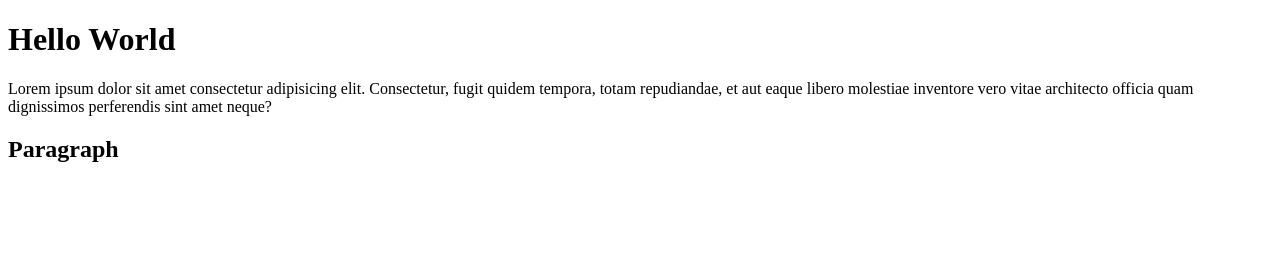
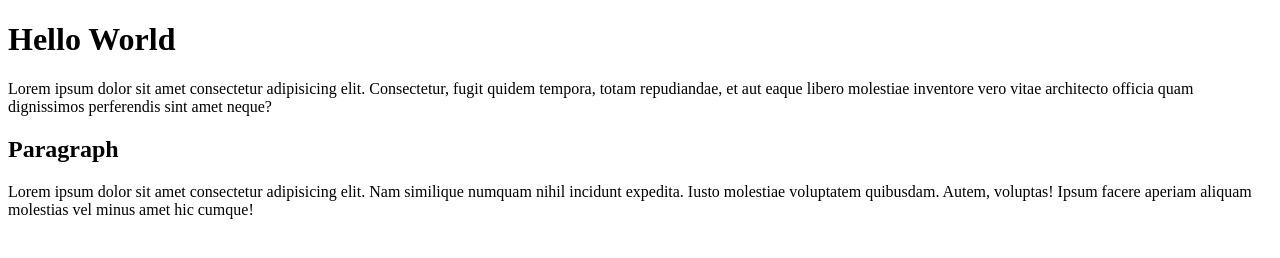
Before and after one commit to ArynnG/git-practice, a plain HTML site: page git-repo/index.html in a window 1280 px wide. Drawn offline with Linux system fonts and the light colour scheme.

Commit message:
"added p tag to paragraph section"

```diff
--- a/git-repo/index.html
+++ b/git-repo/index.html
@@ -15,6 +15,9 @@
 
     <section class="paragraph">
         <h2>Paragraph</h2>
+        <p>Lorem ipsum dolor sit amet consectetur adipisicing elit. Nam similique numquam nihil incidunt expedita. Iusto
+            molestiae voluptatem quibusdam. Autem, voluptas! Ipsum facere aperiam aliquam molestias vel minus amet hic
+            cumque!</p>
     </section>
 </body>
 
```
